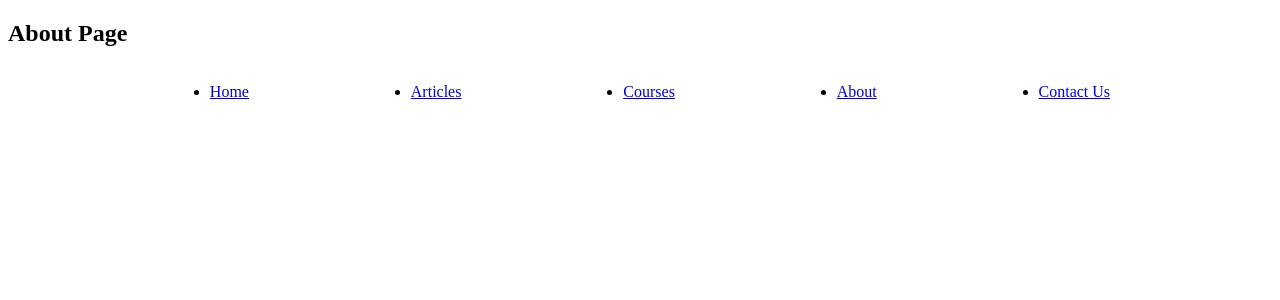
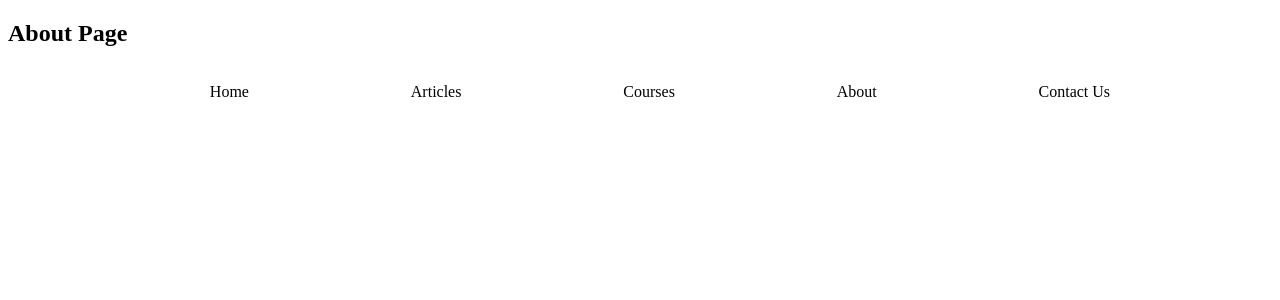
Before and after one commit to bahar-hosseini/next_app, a Next.js app: page /about in a window 1280 px wide. Shown: the top 300 px of the page. Built offline with nearby package versions, Linux system fonts and the light colour scheme.

Commit message:
add some css

```diff
--- a/components/navbar.js
+++ b/components/navbar.js
@@ -1,38 +1,34 @@
 import React from 'react';
 import Link from 'next/link';
+
+import styles from './navbar.module.css';
 
 const navbar = () => {
   return (
     <div>
       {' '}
-      <ul
-        style={{
-          display: 'flex',
-          justifyContent: 'space-evenly',
-          textDecoration: 'none',
-        }}
-      >
-        <li>
+      <ul className={styles.list}>
+        <li className={styles.itemList}>
           <Link href='/'>
             <p>Home</p>
           </Link>
         </li>
-        <li>
+        <li className={styles.itemList}>
           <Link href='/articles'>
             <p>Articles</p>
           </Link>
         </li>
-        <li>
+        <li className={styles.itemList}>
           <Link href='/courses'>
             <p>Courses</p>
           </Link>
         </li>
-        <li>
+        <li className={styles.itemList}>
           <Link href='/about'>
             <p>About</p>
           </Link>
         </li>
-        <li>
+        <li className={styles.itemList}>
           <Link href='/contact-us'>
             <p>Contact Us</p>
           </Link>
--- /dev/null
+++ b/components/navbar.module.css
@@ -0,0 +1,10 @@
+.list{
+  display: flex;
+  justify-content: space-evenly;
+  list-style-type:none
+}
+.itemList a{
+  text-decoration: none;
+  color: #000;
+}
+.itemList:visited { text-decoration: none; }
--- a/components/posts.js
+++ b/components/posts.js
@@ -1,5 +1,7 @@
 import React from 'react';
 import Link from 'next/link';
+
+import styles from './posts.module.css';
 
 const posts = (props) => {
   return (
@@ -7,9 +9,9 @@ const posts = (props) => {
       <ul>
         {props.posts.map((post) => {
           return (
-            <li key={post.id}>
+            <li key={post.id} className={styles.itemList}>
               <Link href='/posts/[id]' as={`/posts/${post.id}`}>
-                <p>{post.title}</p>
+                <p className={styles.title}>Title: {post.title}</p>
               </Link>
             </li>
           );
--- /dev/null
+++ b/components/posts.module.css
@@ -0,0 +1,12 @@
+
+.itemList a{
+  text-decoration: none;
+  color: #000;
+}
+.itemList:visited { text-decoration: none; }
+.title{
+  border: 2px solid;
+  border-radius: 7px;
+  padding: 20px;
+
+}
--- /dev/null
+++ b/pages/_app.js
@@ -0,0 +1,7 @@
+import React from 'react';
+
+const MyApp = ({ Component, pageProps }) => {
+  return <Component {...pageProps} />;
+};
+
+export default MyApp;
```
Also changed, not shown: public/app.css (added).
